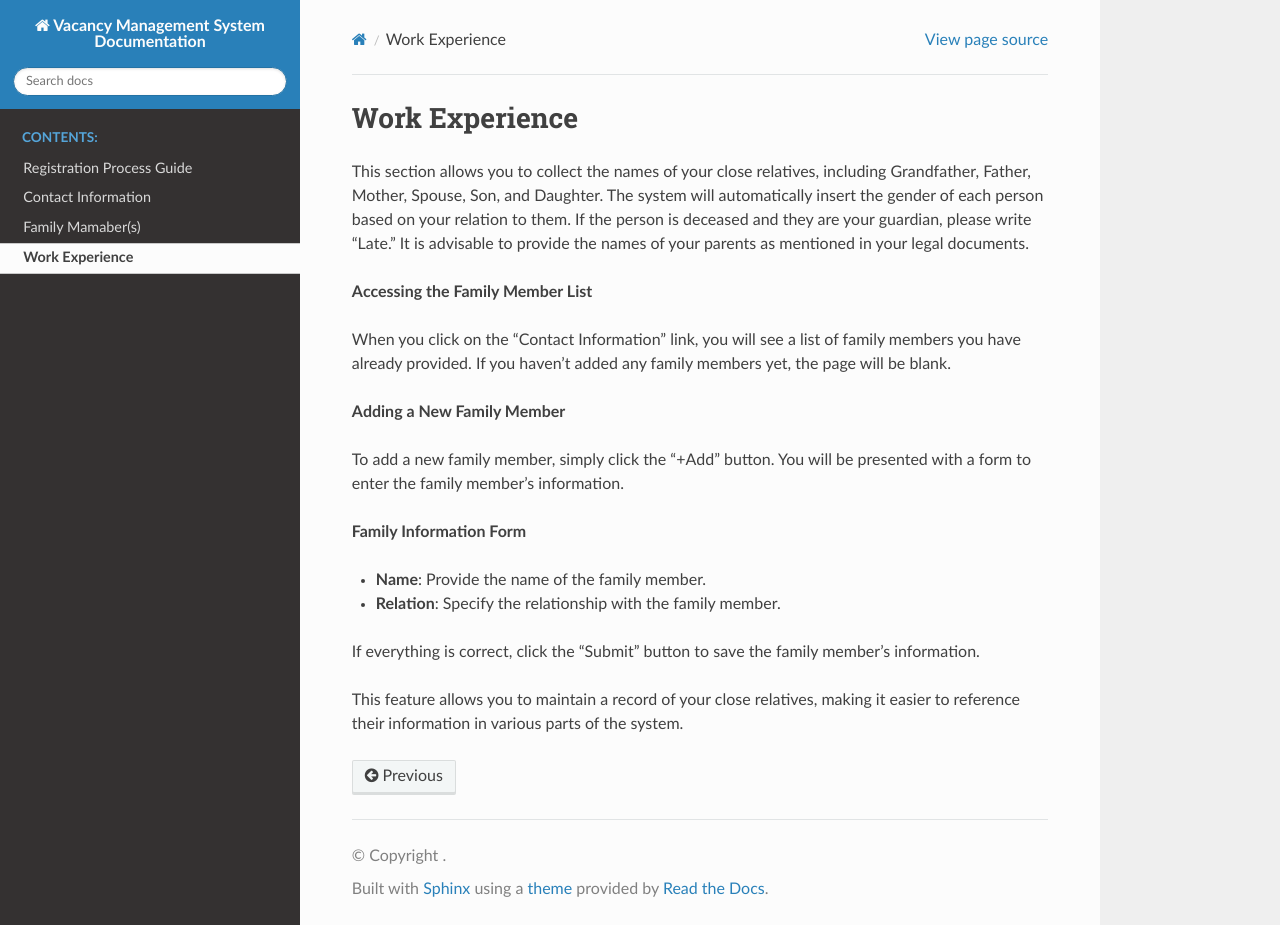
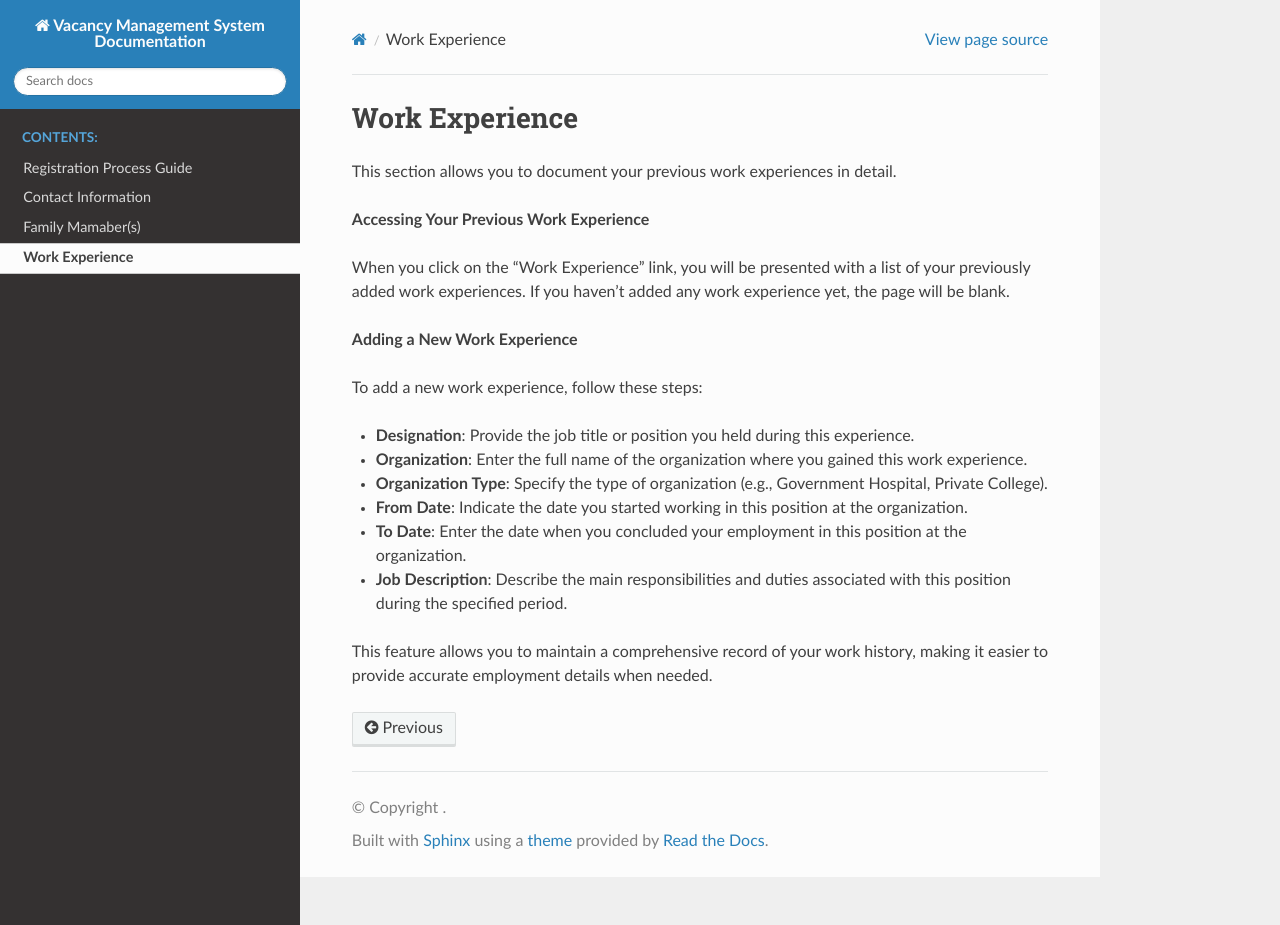
Before and after one commit to w38g0ru/vms, a Sphinx documentation site: the page built from docs/workexperience.rst, in a window 1280 px wide and 925 px high. Built offline with Sphinx 7.4.7 and the Read the Docs theme 2.0.0, drawn with Linux system fonts in a browser that asks for light colours; pages that are not in the unit, such as notebooks, are missing from menus.

Commit message:
Update workexperience.rst

```diff
--- a/docs/workexperience.rst
+++ b/docs/workexperience.rst
@@ -1,22 +1,26 @@
 Work Experience
-==================
+===============
 
-This section allows you to collect the names of your close relatives, including Grandfather, Father, Mother, Spouse, Son, and Daughter. The system will automatically insert the gender of each person based on your relation to them. If the person is deceased and they are your guardian, please write "Late." It is advisable to provide the names of your parents as mentioned in your legal documents.
+This section allows you to document your previous work experiences in detail.
 
-**Accessing the Family Member List**
+**Accessing Your Previous Work Experience**
 
-When you click on the "Contact Information" link, you will see a list of family members you have already provided. If you haven't added any family members yet, the page will be blank.
+When you click on the "Work Experience" link, you will be presented with a list of your previously added work experiences. If you haven't added any work experience yet, the page will be blank.
 
-**Adding a New Family Member**
+**Adding a New Work Experience**
 
-To add a new family member, simply click the "+Add" button. You will be presented with a form to enter the family member's information.
+To add a new work experience, follow these steps:
 
-**Family Information Form**
+- **Designation**: Provide the job title or position you held during this experience.
 
-- **Name**: Provide the name of the family member.
+- **Organization**: Enter the full name of the organization where you gained this work experience.
 
-- **Relation**: Specify the relationship with the family member.
+- **Organization Type**: Specify the type of organization (e.g., Government Hospital, Private College).
 
-If everything is correct, click the "Submit" button to save the family member's information.
+- **From Date**: Indicate the date you started working in this position at the organization.
 
-This feature allows you to maintain a record of your close relatives, making it easier to reference their information in various parts of the system.
+- **To Date**: Enter the date when you concluded your employment in this position at the organization.
+
+- **Job Description**: Describe the main responsibilities and duties associated with this position during the specified period.
+
+This feature allows you to maintain a comprehensive record of your work history, making it easier to provide accurate employment details when needed.
```
